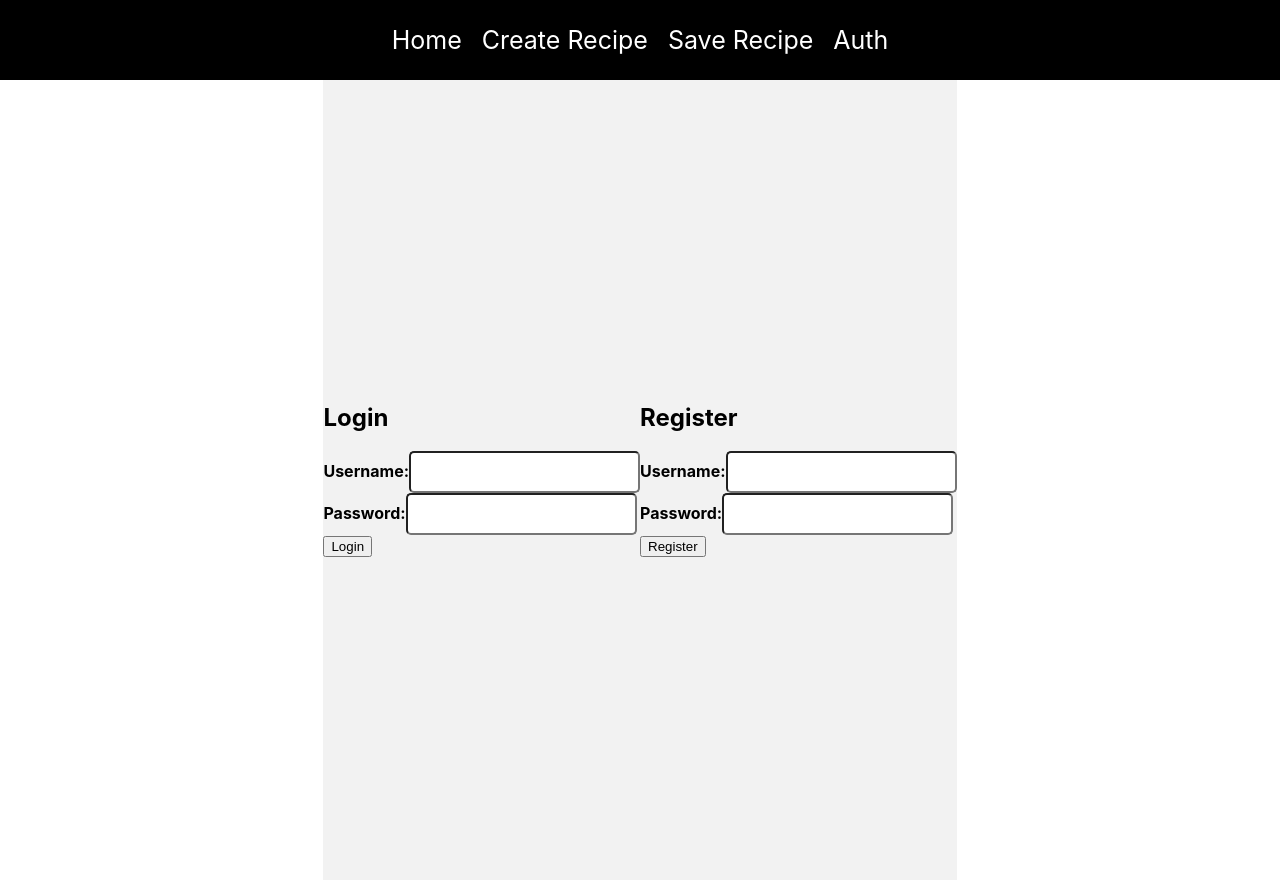
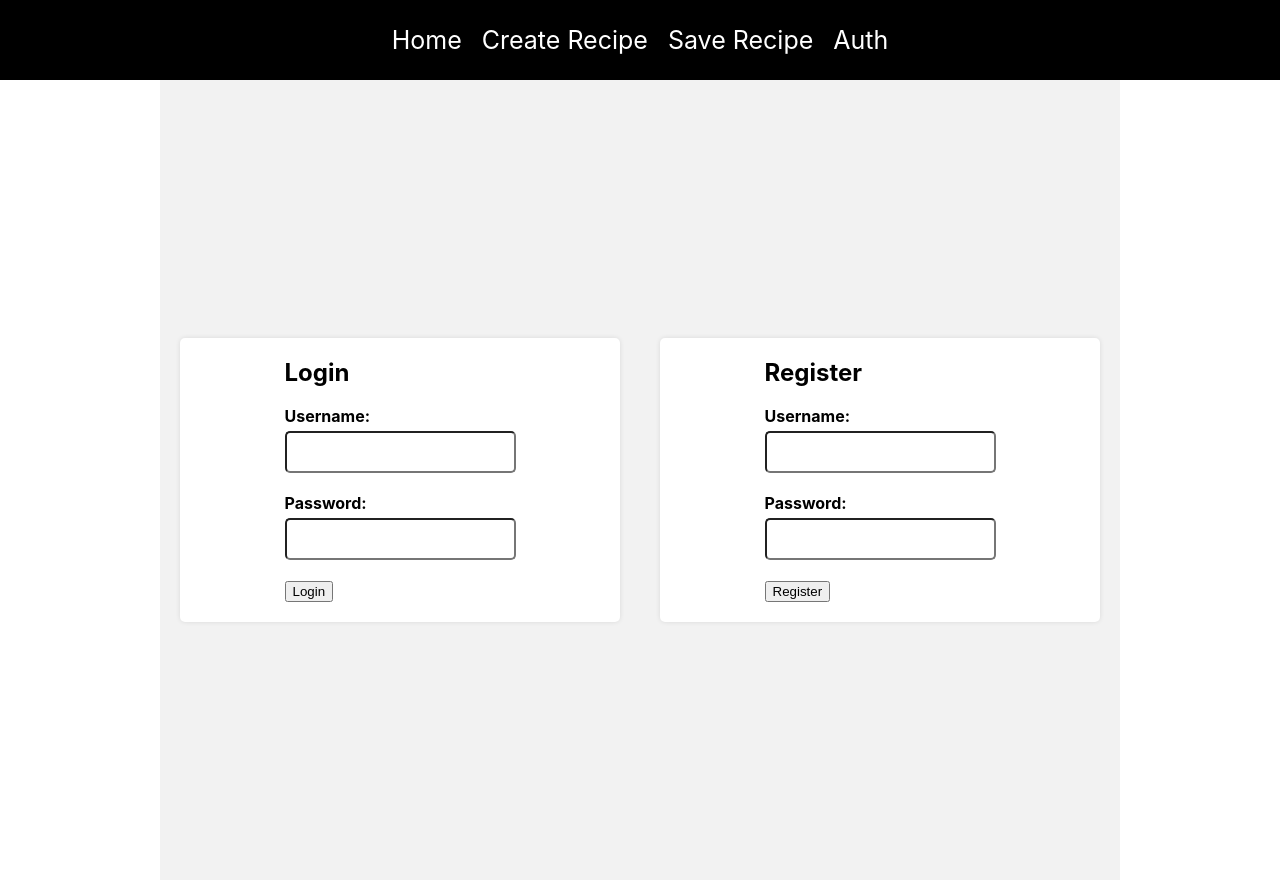
Before and after one commit to Dager1/RecipeWebsite, a React (Create React App) app in the folder client/: page /auth in a window 1280 px wide. Built offline with nearby package versions, Linux system fonts and the light colour scheme.

Commit message:
fix: connect mongoDB compass and send registeration request

```diff
--- a/client/package.json
+++ b/client/package.json
@@ -11,7 +11,7 @@
     "react-cookie": "^6.1.1",
     "react-dom": "^18.2.0",
     "react-router-dom": "^6.20.1",
-    "react-scripts": "5.0.1",
+    "react-scripts": "^5.0.1",
     "web-vitals": "^2.1.4"
   },
   "scripts": {
--- a/client/src/pages/auth.js
+++ b/client/src/pages/auth.js
@@ -1,4 +1,5 @@
-import { useState } from "react";
+import React, { useState } from "react";
+import axios from "axios";
 
 export const Auth = () => {
   return (
@@ -9,7 +10,7 @@ export const Auth = () => {
   );
 };
 
-const Login = ({}) => {
+const Login = () => {
   const [username, setUsername] = useState("");
   const [password, setPassword] = useState("");
   return (
@@ -23,9 +24,22 @@ const Login = ({}) => {
   );
 };
 
-const Register = ({}) => {
+const Register = () => {
   const [username, setUsername] = useState("");
   const [password, setPassword] = useState("");
+
+  const onSubmit = async (event) => {
+    event.preventDefault();
+    try {
+      await axios.post("http://localhost:2001/auth/register", {
+        username: username,
+        password: password,
+      });
+    } catch (error) {
+      console.error(error);
+    }
+  };
+
   return (
     <Form
       username={username}
@@ -33,35 +47,47 @@ const Register = ({}) => {
       password={password}
       setPassword={setPassword}
       label="Register"
+      onSubmit={onSubmit}
     />
   );
 };
 
-const Form = ({ username, setUsername, password, setPassword, label }) => {
+const Form = ({
+  username,
+  setUsername,
+  password,
+  setPassword,
+  label,
+  onSubmit,
+}) => {
   return (
-    <div className="auth-comtainer">
-      <form>
+    <div className="auth-container">
+      <form onSubmit={onSubmit}>
         <h2>{label}</h2>
-        <div className="from-group">
+        <div className="form-group">
           <label htmlFor="username">Username:</label>
           <input
             type="text"
             id="username"
             value={username}
-            onChange={(event) => setUsername(event.target.value)}></input>
+            onChange={(event) => setUsername(event.target.value)}
+          />
         </div>
-        <div className="from-group">
+        <div className="form-group">
           <label htmlFor="password">Password:</label>
           <input
-            type="text"
+            type="password" // Change type to "password" for password input
             id="password"
             value={password}
             onChange={(event) => {
               setPassword(event.target.value);
-            }}></input>
+            }}
+          />
         </div>
         <button type="submit">{label}</button>
       </form>
     </div>
   );
 };
+
+export default Auth;
```
Also changed, not shown: 1 other file (tests, documents, lock files or other folders).
